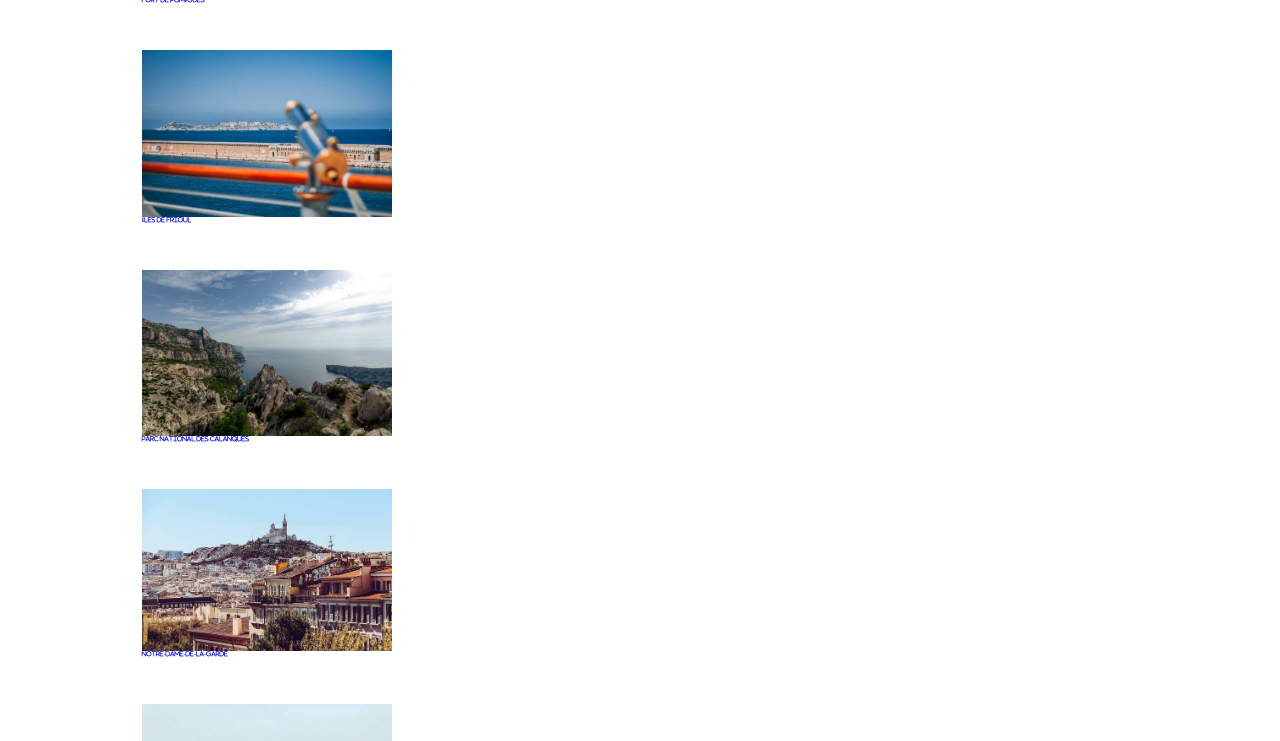
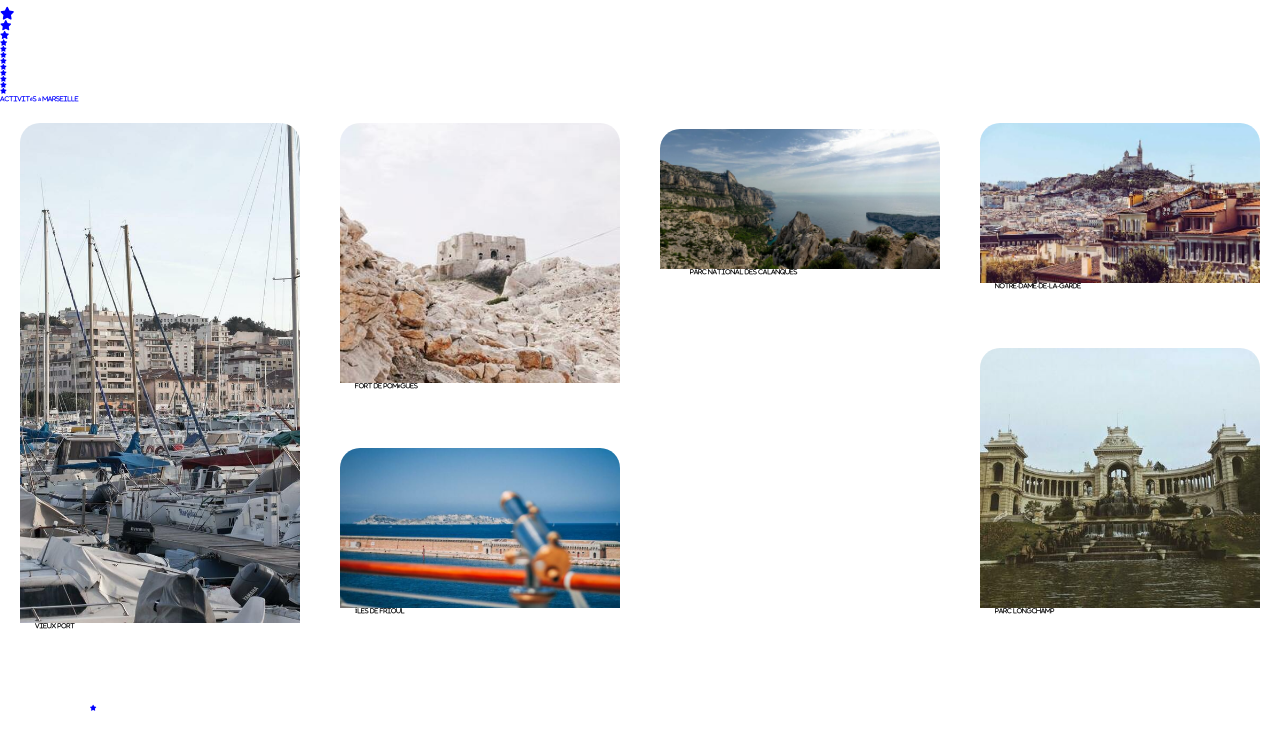
Before and after one commit to ElvinCreator/OCProjet2, a plain HTML site: page Projet 2 - Reservia/index.html in a window 1280 px wide. Shown: the part 2059-2800 px from the top of the page. Drawn offline with Linux system fonts and the light colour scheme.

Commit message:
CSS Petite Résolution

```diff
--- a/Projet 2 - Reservia/index.html
+++ b/Projet 2 - Reservia/index.html
@@ -8,6 +8,7 @@
     <meta charset="utf-8" />
     <title>Reservia</title>
     <link rel="stylesheet" href="style.css">
+    <link rel="stylesheet" media="screen and (max-width: 1280px)" href="petite_resolution.css" />
 
     <!-- Kit d'icône -->
     <script src="https://kit.fontawesome.com/f7380e3789.js" crossorigin="anonymous"></script>
@@ -182,8 +183,8 @@
                     <i class="fas fa-chart-line" aria-hidden="true"></i>
                 </div>
                 <div id="pop">
+                        <a href="#" class="box">
 
-                    <a href="#" class="box">
                         <figure>
                             <img src="images/hebergements/4_small/emile-guillemot-Bj_rcSC5XfE-unsplash.jpg">
                             <figcaption>
@@ -239,49 +240,76 @@
 
         <section id="sectionactivitée">
             <h4>Activités à Marseille</h4>
-            <div id="grill"></div>
+            <div id="activitée">
+            <div class="grill-1">
 
-             <a href="#" class="box"></a>
+             <a href="#">
              <figure>
-            <img id="images" src="images/activites/3_medium/reno-laithienne-QUgJhdY5Fyk-unsplash.jpg" alt="Vieux_Port">
+            <img src="images/activites/3_medium/reno-laithienne-QUgJhdY5Fyk-unsplash.jpg" alt="Vieux_Port">
+            <figcaption>
             <p class="imageflottantedroite"> Vieux Port </p>
+        </figcaption>
                 </figure>
+            </a>
+            </div>
 
-                <a href="#" class="box"></a>
+                <div class="grill-2">
+                <a href="#">
+                    <figure class="act1">
+                     <img src="images/activites/4_small/paul-hermann-QFTrLdQIRhI-unsplash.jpg"
+                        alt="Fort_de_Pomègues">
+                    <figcaption>
+                        <p class="imageflottantedroite"> Fort de Pomègues </p>
+                    </figcaption>
+                </figure>
+            </a>
+
+                <a href="#">
+                    <figure class="act2">
+                    <img src="images/activites/4_small/kevin-hikari-rV_Qd1l-VXg-unsplash.jpg" alt="Îles_de_Frioul">
+                    <figcaption>
+                    <p class="imageflottantedroite"> Îles de Frioul </p>
+                </figcaption>
+                    </figure>
+                </a>
+                </div>
+
+                    <div class="grill-1">
+                    <a href="#" class="box">
                     <figure>
-                     <img id="images" src="images/activites/4_small/paul-hermann-QFTrLdQIRhI-unsplash.jpg"
-                        alt="Fort_de_Pomègues">
-                        <p class="imageflottantedroite"> Fort de Pomègues </p>
+                        <img src="images/activites/3_medium/kilyan-sockalingum-NR8-cBCN3aI-unsplash.jpg"
+                        alt="Parc_National_des_Calanques">
+                        <figcaption>
+                        <p class="imageflottantedroite"> Parc National des Calanques </p>
+                    </figcaption>
                     </figure>
+                </a>
+                </div>
 
-                <a href="#" class="box"></a>
-                    <figure>
-                    <img id="images" src="images/activites/4_small/kevin-hikari-rV_Qd1l-VXg-unsplash.jpg" alt="Îles_de_Frioul">
-                    <p class="imageflottantedroite"> Îles de Frioul </p>
+                <div class="grill-2">
+                    <a href="#">
+                    <figure class="act2">
+                        <img src="images/activites/4_small/florian-wehde-xW9e8gdotxI-unsplash.jpg"
+                        alt="Notre_Dame_de_la_Garde">
+                        <figcaption>
+                        <p class="imageflottantedroite"> Notre-Dame-De-La-Garde </p>
+                    </figcaption>
                     </figure>
+                        </a>
 
-                    <a href="#" class="box"></a>
-                    <figure>
-                        <img id="images" src="images/activites/3_medium/kilyan-sockalingum-NR8-cBCN3aI-unsplash.jpg"
-                        alt="Parc_National_des_Calanques">
-                        <p class="imageflottantedroite"> Parc National des Calanques </p>
+                    <a href="#" >
+                    <figure class="act1">
+                    <img src="images/activites/4_small/lena-paulin-wH2-EJoDcV0-unsplash.jpg" alt="Parc_Longchamp">
+                    <figcaption>
+                    <p class="imageflottantedroite"> Parc Longchamp </p>
+                </figcaption>
                 </figure>
-
-                    <a href="#" class="box"></a>
-                    <figure>
-                        <img id="images" src="images/activites/4_small/florian-wehde-xW9e8gdotxI-unsplash.jpg"
-                        alt="Notre_Dame_de_la_Garde">
-                        <p class="imageflottantedroite"> Notre-Dame-De-La-Garde </p>
-                    </figure>
-
-                    <a href="#" class="box"></a>
-                    <figure>
-                    <img id="images" src="images/activites/4_small/lena-paulin-wH2-EJoDcV0-unsplash.jpg" alt="Parc_Longchamp">
-                    <p class="imageflottantedroite"> Parc Longchamp </p>                    </figure>
-
+                </a>
+                </div>
                 </div>
         <!--Activitée-->
         </section>
+    </div>
 
         <footer>
             <section>
--- /dev/null
+++ b/Projet 2 - Reservia/petite_resolution.css
@@ -0,0 +1,29 @@
+@media screen and (max-width: 1280px)
+{
+    #pagecontent
+    {
+        width: auto;
+    }
+    nav
+    {
+        width: auto;
+        text-align: left;
+    }
+
+    nav a:hover
+    {
+        border-bottom: 0;
+    }
+    section
+    {
+        flex-direction: column;
+    }
+
+    article, aside
+    {
+        width: auto;
+        margin-bottom: 15px;
+    }
+
+
+}
--- a/Projet 2 - Reservia/style.css
+++ b/Projet 2 - Reservia/style.css
@@ -345,14 +345,73 @@ aside{
     transform: scale(1.03);
 }
 
+#sectionactivitée {
+    display: flex;
+    flex-direction: column;
 
+}
+#activitée {
+    display: flex;
 
+}
+#activitée figcaption {
+    padding-left: 15px;
 
+}
+.grill-1 figure {
+    height: 550px;
+    box-shadow: white 10px 10px 10px;
 
+}
 
+.grill-1 {
+    width: 25%;
+}
+.grill-1 img {
+    width: 100%;
+    height: 500px;
+    object-fit: cover;
+    border-radius: 20px 20px 0px 0px;
 
+}
+.grill-2
+{
+    width: 25%;
+}
 
+.act1 {
+    height: 300px;
+    box-shadow: white 10px 10px 10px;
 
+}
+.act1 img {
+    width: 100%;
+    height: 260px;
+    object-fit: cover;
+    border-radius: 20px 20px 0px 0px;
+
+}
+
+.act1:hover{
+    transform: scale(1.05);
+}
+
+.act2 {
+    height: 200px;
+    box-shadow: white 10px 10px 10px;
+}
+
+.act2 img {
+    width: 100%;
+    height: 160px;
+    object-fit: cover;
+    border-radius: 20px 20px 0px 0px;
+
+}
+
+.act1:hover{
+    transform: scale(1.05);
+}
 
 
 
```
Lines whose indentation alone changed are shown as unchanged.
